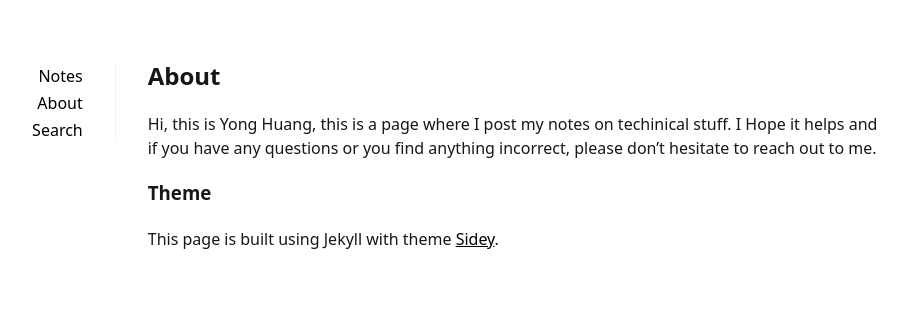
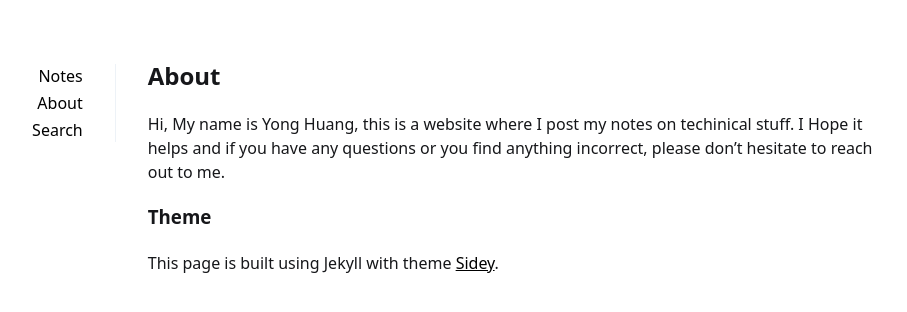
Before and after one commit to acneyouth1996/notes, a Jekyll site: the page built from _pages/about.md, in a window 1280 px wide. Shown: the top 312 px of the page, without its empty margins (205-1112 px from the left). Built offline with Jekyll 4.4.1, drawn with Linux system fonts in a browser that asks for light colours.

```diff
--- a/_pages/about.md
+++ b/_pages/about.md
@@ -3,7 +3,7 @@ layout: page
 title: About
 ---
 
-Hi, this is Yong Huang, this is a page where I post my notes on techinical stuff.
+Hi, My name is Yong Huang, this is a website where I post my notes on techinical stuff.
 I Hope it helps and if you have any questions or you find anything incorrect, please don't hesitate to reach out to me.
 
 ### Theme
```
